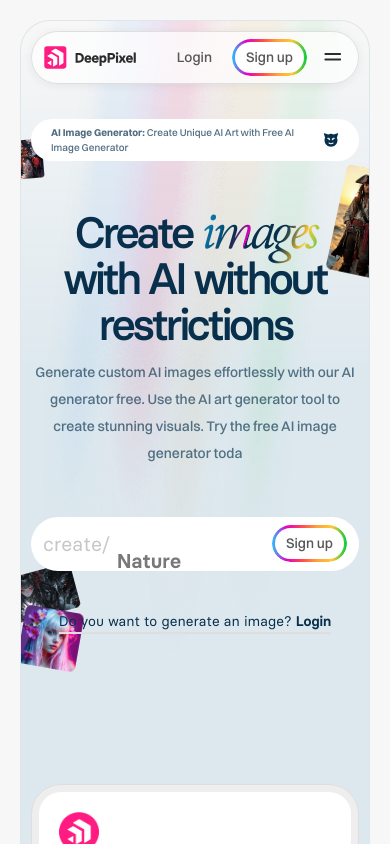
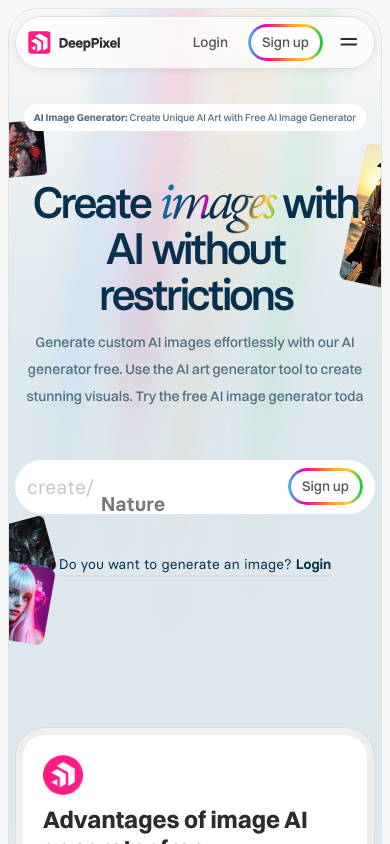
Before and after one commit to tsignore/deeppixel-frontend, a Next.js app: page / in a window 390 px wide. Shown: the top 844 px of the page. Built offline with nearby package versions, Linux system fonts and the light colour scheme.

Commit message:
adaptive fixes

```diff
--- a/src/app/styles/globals.css
+++ b/src/app/styles/globals.css
@@ -30,7 +30,7 @@
     #00cc3d
   );
   --rainbow-text-gradient: linear-gradient(
-    170.2deg,
+    160.2deg,
     #06acf1 20%,
     #08304c 30%,
     #e600c2 41%,
@@ -85,3 +85,13 @@ body {
   border: 1px solid rgba(4, 91, 138, 0.1);
   position: relative;
 }
+
+@media (max-width: 750px) {
+  body {
+    padding: 0 8px;
+  }
+
+  .main-container {
+    margin-top: 8px;
+  }
+}
--- a/src/shared/ui/Container/Container.module.scss
+++ b/src/shared/ui/Container/Container.module.scss
@@ -7,6 +7,6 @@
 
 @media (max-width: 750px) {
   .Container {
-    padding: 0 10px;
+    padding: 0 6px;
   }
 }
--- a/src/shared/ui/WhiteLine/WhiteLine.module.scss
+++ b/src/shared/ui/WhiteLine/WhiteLine.module.scss
@@ -15,6 +15,11 @@
 
 @media (max-width: 750px) {
   .WhiteLine {
+    padding: 6px 10px;
+    gap: 0px;
+    img {
+      display: none;
+    }
     p {
       font-size: var(--font-size-xs);
     }
--- a/src/widgets/Advantages/ui/Advantages.module.scss
+++ b/src/widgets/Advantages/ui/Advantages.module.scss
@@ -202,7 +202,7 @@
 
       font-family: var(--font-roboto);
       font-weight: 400;
-      font-size: var(--font-size-s);
+      font-size: 0.75rem;
       color: #141414;
     }
   }
@@ -251,7 +251,7 @@
     gap: 20px;
     bottom: -100px;
     height: auto;
-    width: calc(100% + 30px);
+    width: calc(100% + 15px);
 
     .right {
       justify-content: space-between;
--- a/src/widgets/ArcOfImages/ui/ArcOfImages.module.scss
+++ b/src/widgets/ArcOfImages/ui/ArcOfImages.module.scss
@@ -44,6 +44,7 @@
 @media (max-width: 750px) {
   .innerArcOfImages {
     padding-top: 50px;
+    padding-bottom: 30px;
 
     img {
       border-radius: 7px;
--- a/src/widgets/Header/ui/Header.module.scss
+++ b/src/widgets/Header/ui/Header.module.scss
@@ -41,7 +41,7 @@
 
 @media (max-width: 750px) {
   .Header {
-    margin-top: 10px;
+    margin-top: 7px;
   }
 
   .logoImage {
--- a/src/widgets/HeroSection/ui/HeroSection.module.scss
+++ b/src/widgets/HeroSection/ui/HeroSection.module.scss
@@ -213,31 +213,31 @@
 
 @media (max-width: 750px) {
   .decoration1 {
-    width: 10vw;
+    width: 14vw;
     height: auto;
     top: 8%;
     left: -5%;
   }
 
   .decoration2 {
-    width: 13vw;
+    width: 17vw;
     height: auto;
     top: 12%;
-    right: -5%;
+    right: -10%;
   }
 
   .decoration3 {
-    width: 25vw;
+    width: 30vw;
     height: auto;
     top: 70%;
-    left: -12%;
+    left: -20%;
   }
 
   .decoration4 {
-    width: 15vw;
+    width: 20vw;
     height: auto;
     top: 75%;
-    left: 0%;
+    left: -10%;
   }
 
   .decoration5 {
@@ -255,6 +255,10 @@
   .HeroSection {
     padding-top: 35px;
     padding-bottom: 150px;
+  }
+
+  .HeroSectionContent {
+    max-width: 550px;
   }
 
   .topLine {
--- a/src/widgets/HowAiWorks/ui/HowAiWorks.module.scss
+++ b/src/widgets/HowAiWorks/ui/HowAiWorks.module.scss
@@ -1,3 +1,7 @@
+.HowAiWorks {
+  padding-bottom: 100px;
+}
+
 .innerHowAiWorks {
   display: flex;
   flex-direction: column;
@@ -36,10 +40,8 @@
     background-clip: text;
     text-fill-color: transparent;
 
-    /* Inside auto layout */
-    flex: none;
-    order: 1;
-    flex-grow: 0;
+    padding: 10px 5px;
+    margin: -10px -5px;
   }
 }
 
@@ -71,6 +73,8 @@
     -webkit-text-fill-color: transparent;
     background-clip: text;
     text-fill-color: transparent;
+    padding: 10px 5px;
+    margin: -10px -5px;
   }
 
   p {
@@ -79,12 +83,6 @@
     font-size: var(--font-size-s);
     line-height: 120%;
     color: #2c2c2c;
-
-    /* Inside auto layout */
-    flex: none;
-    order: 1;
-    align-self: stretch;
-    flex-grow: 0;
   }
 }
 
@@ -104,6 +102,9 @@
 }
 
 @media (max-width: 750px) {
+  .HowAiWorks {
+    padding-top: 20px;
+  }
   .blocks {
     flex-direction: column;
     gap: 12px;
@@ -125,6 +126,10 @@
     margin-top: 24px;
   }
 
+  .button {
+    margin-top: 25px;
+  }
+
   .text {
     font-size: var(--font-size-xs);
   }
```
